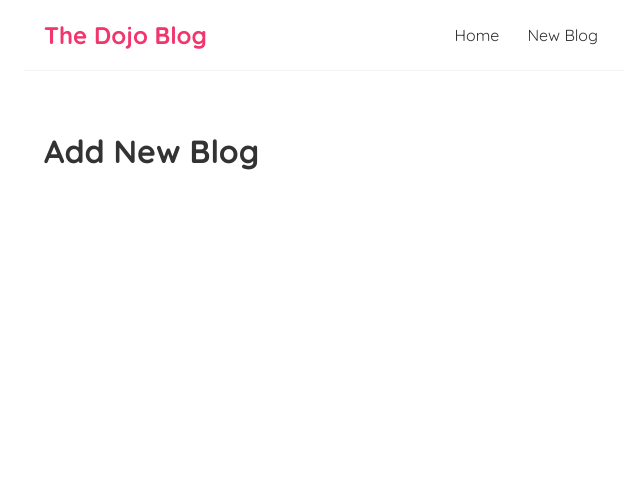
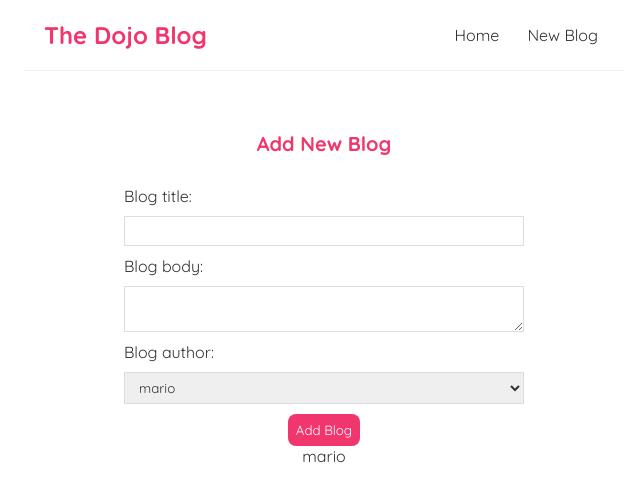
Before and after one commit to NolanBeyer/Dogo-Blog, a React (Create React App) app: page /create in a window 1280 px wide. Shown: the top 502 px of the page, without its empty margins (316-956 px from the left). Built offline with nearby package versions, Linux system fonts and the light colour scheme.

Commit message:
Created the blog form with dynamic values

```diff
--- a/src/components/Create.js
+++ b/src/components/Create.js
@@ -1,9 +1,35 @@
-import React from 'react'
+import { useState } from 'react'
 
 const Create = () => {
+  const [title, setTitle] = useState('')
+  const [body, setBody] = useState('')
+  const [author, setAuthor] = useState('mario')
   return (
-    <div>
-      <h1>Add New Blog</h1>
+    <div className='create'>
+      <h2>Add New Blog</h2>
+      <form>
+        <label>Blog title:</label>
+        <input
+          type='text'
+          required
+          value={title}
+          onChange={(e) => setTitle(e.target.value)}
+        />
+        <label>Blog body:</label>
+        <textarea
+          required
+          value={body}
+          onChange={(e) => setBody(e.target.value)}></textarea>
+        <label>Blog author:</label>
+        <select value={author} onChange={(e) => setAuthor(e.target.value)}>
+          <option value='mario'>mario</option>
+          <option value='yoshi'>yoshi</option>
+        </select>
+        <button>Add Blog</button>
+        <p>{title}</p>
+        <p>{body}</p>
+        <p>{author}</p>
+      </form>
     </div>
   )
 }
```
